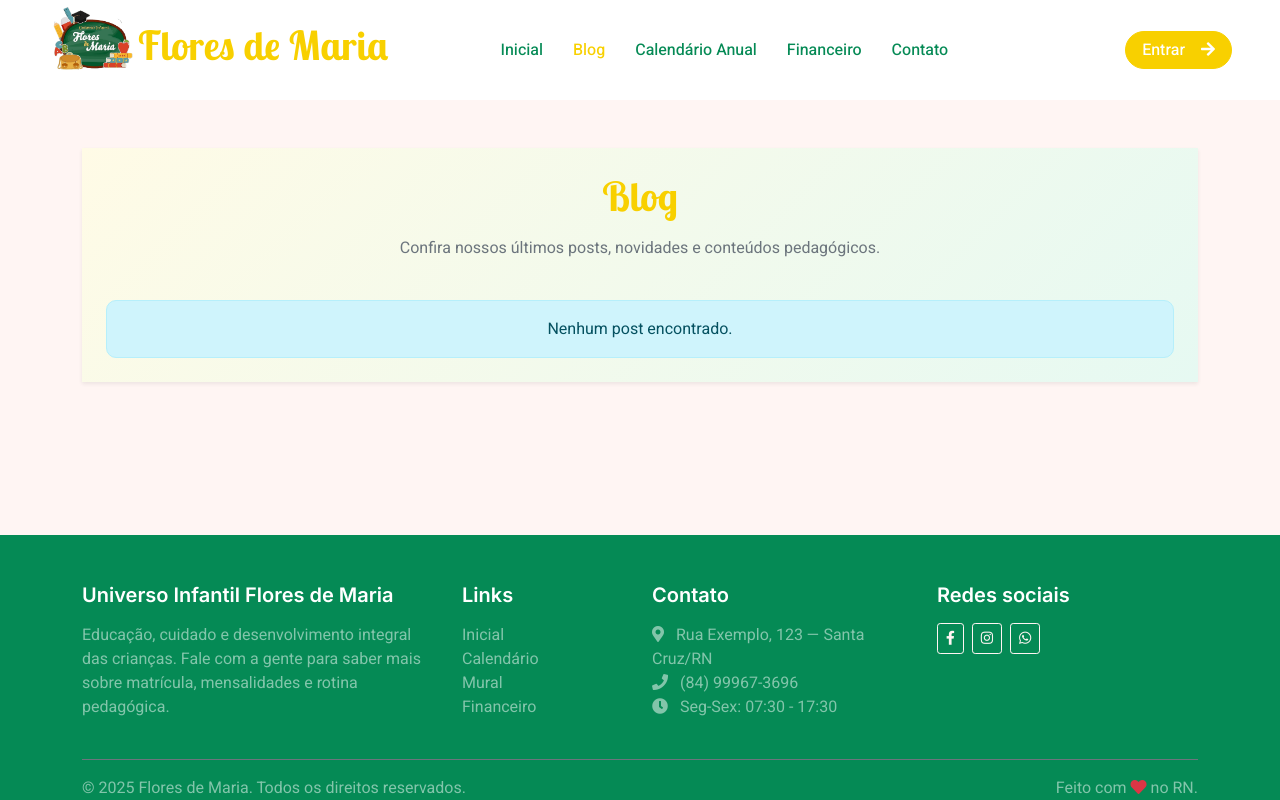
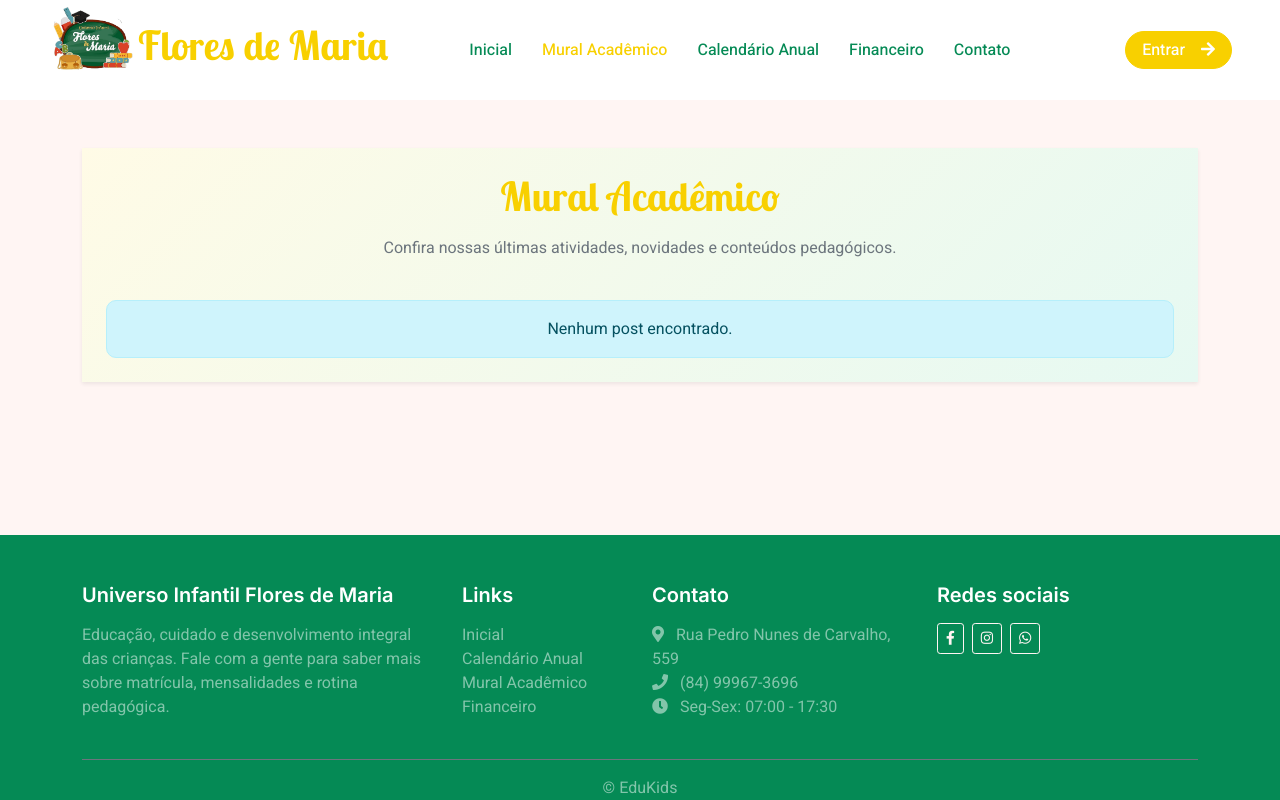
Before and after one commit to heribertomonteiro/edukids_backend, a Django app: page /lista in a window 1280 px wide. Run offline with Django 5.2, Linux system fonts and the light colour scheme; data that the repository does not hold is empty; some libraries are stand-ins or nearby versions.

Commit message:
feat: atualização  no rodapé e cabeçalho

```diff
--- a/home/templates/base.html
+++ b/home/templates/base.html
@@ -51,7 +51,7 @@
             <div class="collapse navbar-collapse" id="navbarCollapse">
                 <div class="navbar-nav mx-auto py-0">
                     <a href="{% url 'home' %}" class="nav-item nav-link {% if request.resolver_match.url_name == 'home' %}active{% endif %}">Inicial</a>
-                    <a href="{% url 'lista' %}" class="nav-item nav-link {% if request.resolver_match.url_name == 'lista' %}active{% endif %}">Blog</a>
+                    <a href="{% url 'lista' %}" class="nav-item nav-link {% if request.resolver_match.url_name == 'lista' %}active{% endif %}">Mural Acadêmico</a>
                     <a href="{% url 'calendario' %}" class="nav-item nav-link {% if request.resolver_match.url_name == 'calendario' %}active{% endif %}">Calendário Anual</a>
                     <a href="{% url 'financeiro' %}" class="nav-item nav-link {% if request.resolver_match.url_name == 'financeiro' %}active{% endif %}">Financeiro</a>
                     <a href="{% url 'contato' %}" class="nav-item nav-link {% if request.resolver_match.url_name == 'contato' %}active{% endif %}">Contato</a>
@@ -101,17 +101,17 @@
                         <h5 class="text-white mb-3">Links</h5>
                         <ul class="list-unstyled text-white-50 mb-0 text-center text-md-start">
                             <li><a class="text-white-50 text-decoration-none" href="/">Inicial</a></li>
-                            <li><a class="text-white-50 text-decoration-none" href="/calendario/">Calendário</a></li>
-                            <li><a class="text-white-50 text-decoration-none" href="/lista">Mural</a></li>
+                            <li><a class="text-white-50 text-decoration-none" href="/calendario/">Calendário Anual</a></li>
+                            <li><a class="text-white-50 text-decoration-none" href="/lista">Mural Acadêmico</a></li>
                             <li><a class="text-white-50 text-decoration-none" href="/financeiro/">Financeiro</a></li>
                         </ul>
                     </div>
                     <div class="col-lg-3 col-md-6 text-center text-md-start">
                         <h5 class="text-white mb-3">Contato</h5>
                         <ul class="list-unstyled text-white-50 mb-0 text-center text-md-start">
-                            <li><i class="fa fa-map-marker-alt me-2"></i> Rua Exemplo, 123 — Santa Cruz/RN</li>
+                            <li><i class="fa fa-map-marker-alt me-2"></i> Rua Pedro Nunes de Carvalho, 559</li>
                             <li><i class="fa fa-phone me-2"></i> (84) 99967-3696</li>
-                            <li><i class="fa fa-clock me-2"></i> Seg-Sex: 07:30 - 17:30</li>
+                            <li><i class="fa fa-clock me-2"></i> Seg-Sex: 07:00 - 17:30</li>
                         </ul>
                     </div>
                     <div class="col-lg-3 col-md-6 text-center text-md-start">
@@ -123,9 +123,8 @@
                         </div>
                     </div>
                 </div>
-                <div class="border-top border-secondary mt-4 pt-3 d-flex flex-column flex-md-row justify-content-between align-items-center">
-                    <span class="text-white-50">&copy; {{ now|default:2025 }} Flores de Maria. Todos os direitos reservados.</span>
-                    <span class="text-white-50">Feito com <i class="fa fa-heart text-danger"></i> no RN.</span>
+                <div class="border-top border-secondary mt-4 pt-3 d-flex flex-column flex-md-row justify-content-center align-items-center">
+                    <span class="text-white-50">&copy; EduKids</span>
                 </div>
             </div>
         </div>
--- a/home/templates/listpost.html
+++ b/home/templates/listpost.html
@@ -5,8 +5,8 @@
     <div class="rounded-4 shadow-sm p-4" style="background: linear-gradient(135deg, #fffbe6 0%, #e6f9f2 100%);">
         <div class="row justify-content-center mb-4">
             <div class="col-lg-8 text-center">
-                <h1 class="mb-3 font-secondary text-primary">Blog</h1>
-                <p class="text-muted">Confira nossos últimos posts, novidades e conteúdos pedagógicos.</p>
+                <h1 class="mb-3 font-secondary text-primary">Mural Acadêmico</h1>
+                <p class="text-muted">Confira nossas últimas atividades, novidades e conteúdos pedagógicos.</p>
             </div>
         </div>
         <div class="row g-4 justify-content-center">
```
